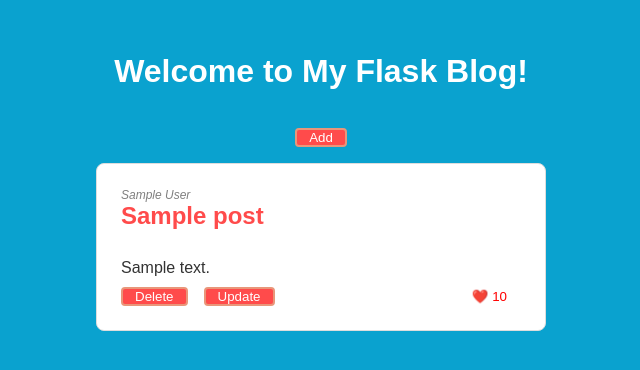
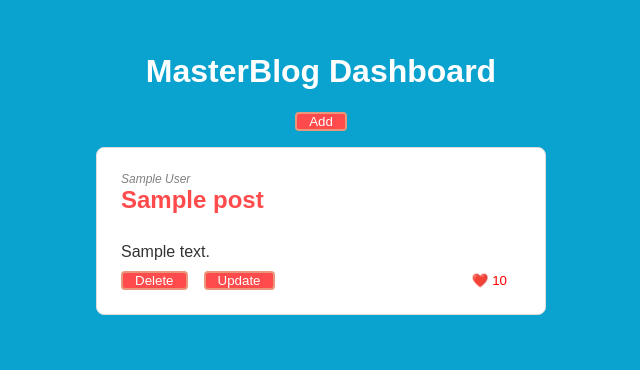
Before and after one commit to DPro23/Masterblog, a Flask app: template templates/index.html in a window 1280 px wide. Shown: the top 370 px of the page, without its empty margins (319-959 px from the left). Run offline with Flask 3, Linux system fonts and the light colour scheme; the template is opened without the code that fills it: most values are stand-ins (such as "Sample title", 1, 10 or a date in 2020).

Commit message:
Create crud package, update imports, metadata, add favicon, update README

```diff
--- a/app.py
+++ b/app.py
@@ -1,53 +1,20 @@
 """Host a blog and execute basic CRUD operations."""
 from flask import Flask, render_template, request, redirect, url_for
-import os
-import json
-from data_handler import get_posts
-app = Flask(__name__)
-blog_posts_path = os.path.join("data", "blog_posts.json")
+from crud import (
+    get_posts,
+    get_post_by_id,
+    add_post,
+    delete_post,
+    update_post
+)
 
 
-def get_post_by_id(post_id: int):
-    """Return a specific post filtered by id"""
-    posts = get_posts()
-    for post in posts:
-        if post["id"] == post_id:
-            return post
-    return None
-
-
-def add_post(new_post: dict):
-    """Add a new post to blog_posts_path"""
-    blog_posts = get_posts()
-    with open(blog_posts_path, 'w', encoding='UTF-8') as f_write:
-        blog_posts.append(new_post)
-        if len(blog_posts) > 0:
-            json.dump(blog_posts, f_write, indent=4)
-
-
-def delete_post(post_id: int):
-    """Delete a specific post from blog_posts_path"""
-    blog_posts = get_posts()
-    with open(blog_posts_path, 'w', encoding='UTF-8') as f_write:
-        for idx, post in enumerate(blog_posts):
-            if post['id'] == post_id:
-                del blog_posts[idx]
-                json.dump(blog_posts, f_write, indent=4)
-
-
-def update_post(updated_post: dict):
-    """Update a post from blog_posts_path"""
-    blog_posts = get_posts()
-    with open(blog_posts_path, 'w', encoding='UTF-8') as f_write:
-        for idx, post in enumerate(blog_posts):
-            if post['id'] == updated_post['id']:
-                blog_posts[idx] = updated_post
-                json.dump(blog_posts, f_write, indent=4)
+app = Flask(__name__)
 
 
 @app.route('/')
 def index():
-    """Homepage showing all posts from blog_posts_path."""
+    """Homepage showing all posts in the blog."""
     blog_posts = get_posts()
     return render_template('index.html', posts=blog_posts)
 
@@ -127,7 +94,6 @@
     return render_template('update.html', post=post)
 
 
-
 @app.route('/like/<int:post_id>')
 def like(post_id: int):
     """Add +1 like to a post."""
--- /dev/null
+++ b/crud/__init__.py
@@ -0,0 +1,5 @@
+"""
+Exports helper functions for
+CRUD operations on blog_posts.json
+"""
+from .data_handler import *
--- a/static/style.css
+++ b/static/style.css
@@ -72,7 +72,7 @@
     gap: 1rem;
     justify-content: center;
     align-items: center;
-    padding: 1rem;
+    padding-bottom: 1rem;
 }
 
 input[type=text] {
--- a/templates/add.html
+++ b/templates/add.html
@@ -3,11 +3,12 @@
 <head>
     <meta charset="UTF-8">
     <meta name="viewport" content="width=device-width, initial-scale=1.0">
-    <title>My Flask Blog - Create Post</title>
+    <title>Masterblog | Create Post</title>
     <link rel="stylesheet" href="{{ url_for('static', filename='style.css') }}">
+    <link rel="icon" href="/static/favicon.ico" type="image/x-icon">
 </head>
 <body>
-    <h1>Add a new post!</h1>
+    <h1>New Blog Post</h1>
     <form action="{{ url_for('add') }}" method="post" class="post-form">
         <label for="author" class="form-label">AUTHOR</label>
         <input type="text" name="author" id="author" placeholder="Author" required />
--- a/templates/index.html
+++ b/templates/index.html
@@ -3,11 +3,12 @@
 <head>
     <meta charset="UTF-8">
     <meta name="viewport" content="width=device-width, initial-scale=1.0">
-    <title>My Flask Blog - Home</title>
+    <title>Masterblog | Dashboard</title>
     <link rel="stylesheet" href="{{ url_for('static', filename='style.css') }}">
+    <link rel="icon" href="/static/favicon.ico" type="image/x-icon">
 </head>
 <body>
-    <h1>Welcome to My Flask Blog!</h1>
+    <h1>MasterBlog Dashboard</h1>
     <div class="nav-links">
         <button><a href="{{ url_for('add') }}">Add</a></button>
     </div>
--- a/templates/update.html
+++ b/templates/update.html
@@ -3,11 +3,12 @@
 <head>
     <meta charset="UTF-8">
     <meta name="viewport" content="width=device-width, initial-scale=1.0">
-    <title>My Flask Blog - Update Post</title>
+    <title>Masterblog | Update Post</title>
     <link rel="stylesheet" href="{{ url_for('static', filename='style.css') }}">
+    <link rel="icon" href="/static/favicon.ico" type="image/x-icon">
 </head>
 <body>
-    <h1>Update the post!</h1>
+    <h1>Update {{post['author']}}</h1>
     <form action="{{ url_for('update', post_id=post['id']) }}" method="post" class="post-form">
         <label for="author" class="form-label">AUTHOR</label>
         <input type="text" name="author" id="author" placeholder="Author" value="{{post['author']}}" required />
```
Also changed, not shown: crud/data_handler.py (added, +56 -0 lines), data_handler.py (deleted, +0 -15 lines), README.md, static/favicon.ico (added).
